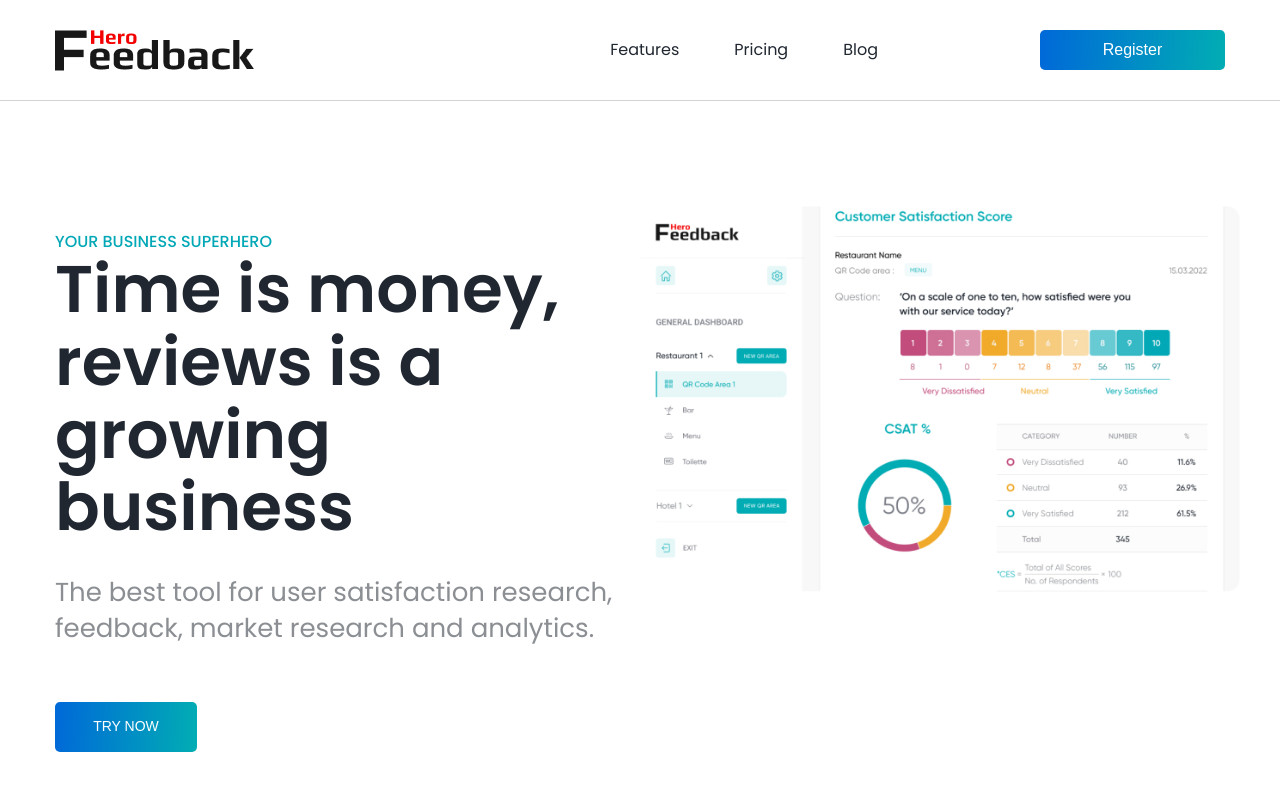
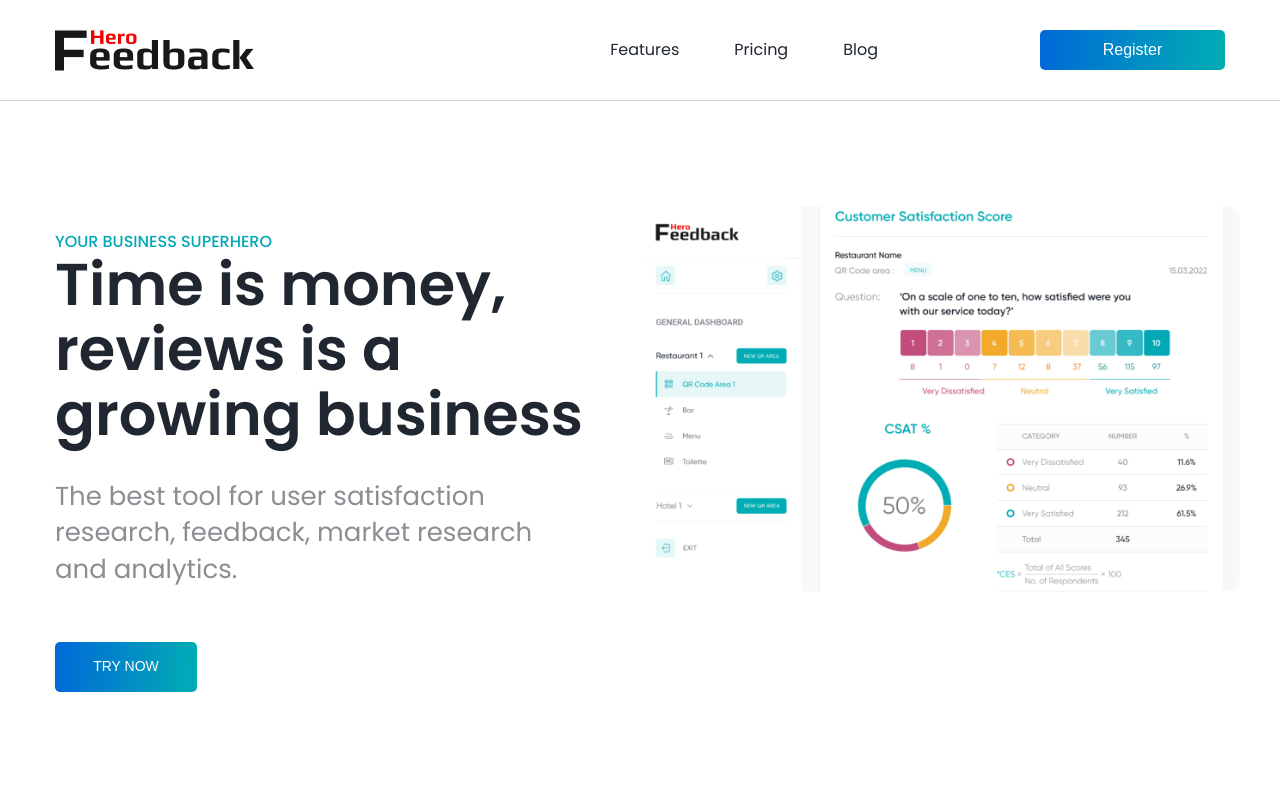
Before and after one commit to StasSytnykov/my-work-project, a React (Create React App) app: page / in a window 1280 px wide. Shown: the top 800 px of the page. Built offline with nearby package versions, Linux system fonts and the light colour scheme.

Commit message:
fixed hero

```diff
--- a/src/components/Hero/Hero.styled.tsx
+++ b/src/components/Hero/Hero.styled.tsx
@@ -30,7 +30,7 @@
     width: 350px;
   }
   @media screen and (min-width: ${MEDIA_RULES.desktopBreakPoint}) {
-    width: 570px;
+    width: 530px;
   }
 `;
 
@@ -53,7 +53,7 @@
   }
 
   @media screen and (min-width: ${MEDIA_RULES.desktopBreakPoint}) {
-    font-size: 66px;
+    font-size: 59px;
   }
 `;
 
--- a/src/components/Hero/Hero.tsx
+++ b/src/components/Hero/Hero.tsx
@@ -22,8 +22,8 @@
             The best tool for user satisfaction research, feedback, market
             research and analytics.
           </HeroDesc>
-          <HeroButton text={"try now"} />
         </HeroTextThumb>
+        <HeroButton text={"try now"} />
         <div>
           <HeroImg src={heroImg} alt={"Work example"} />
         </div>
```
